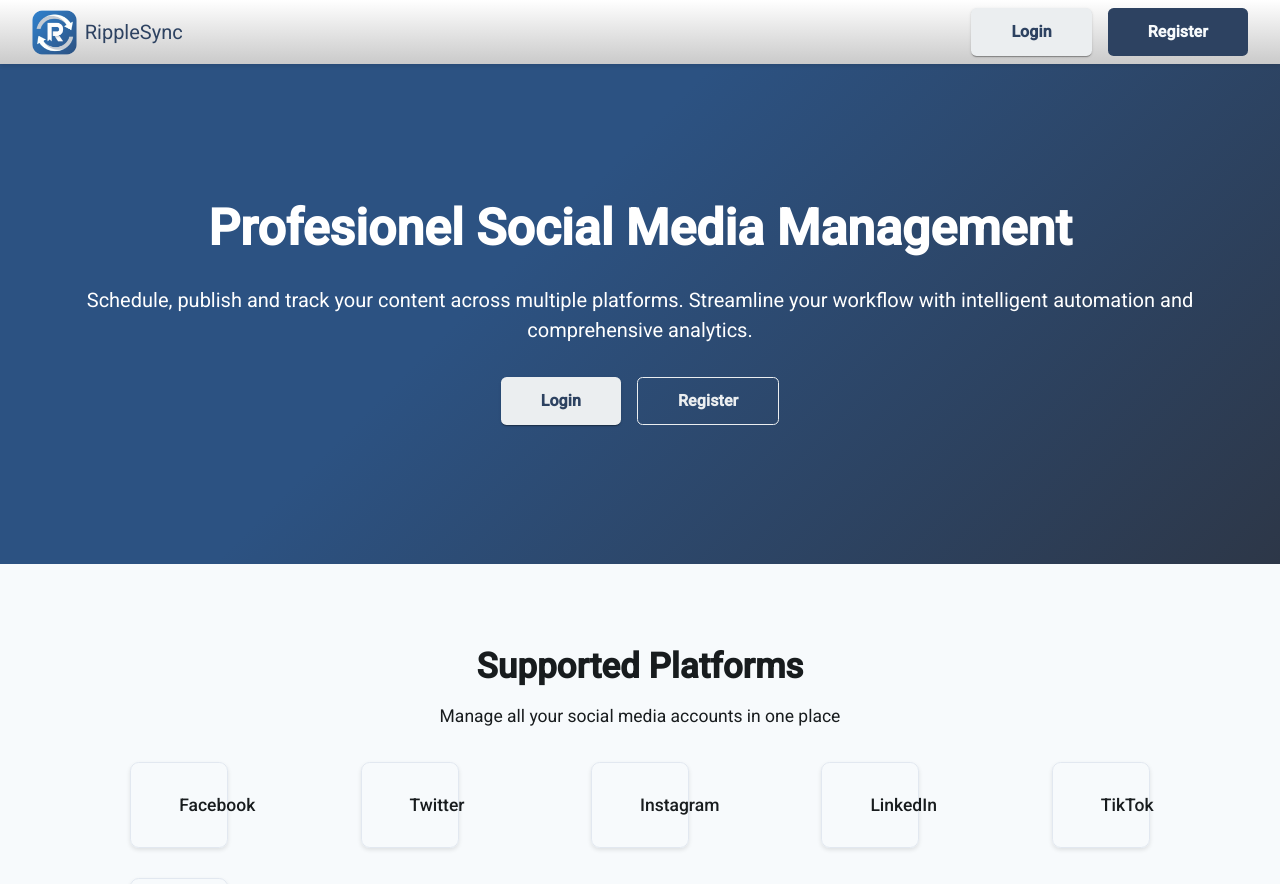
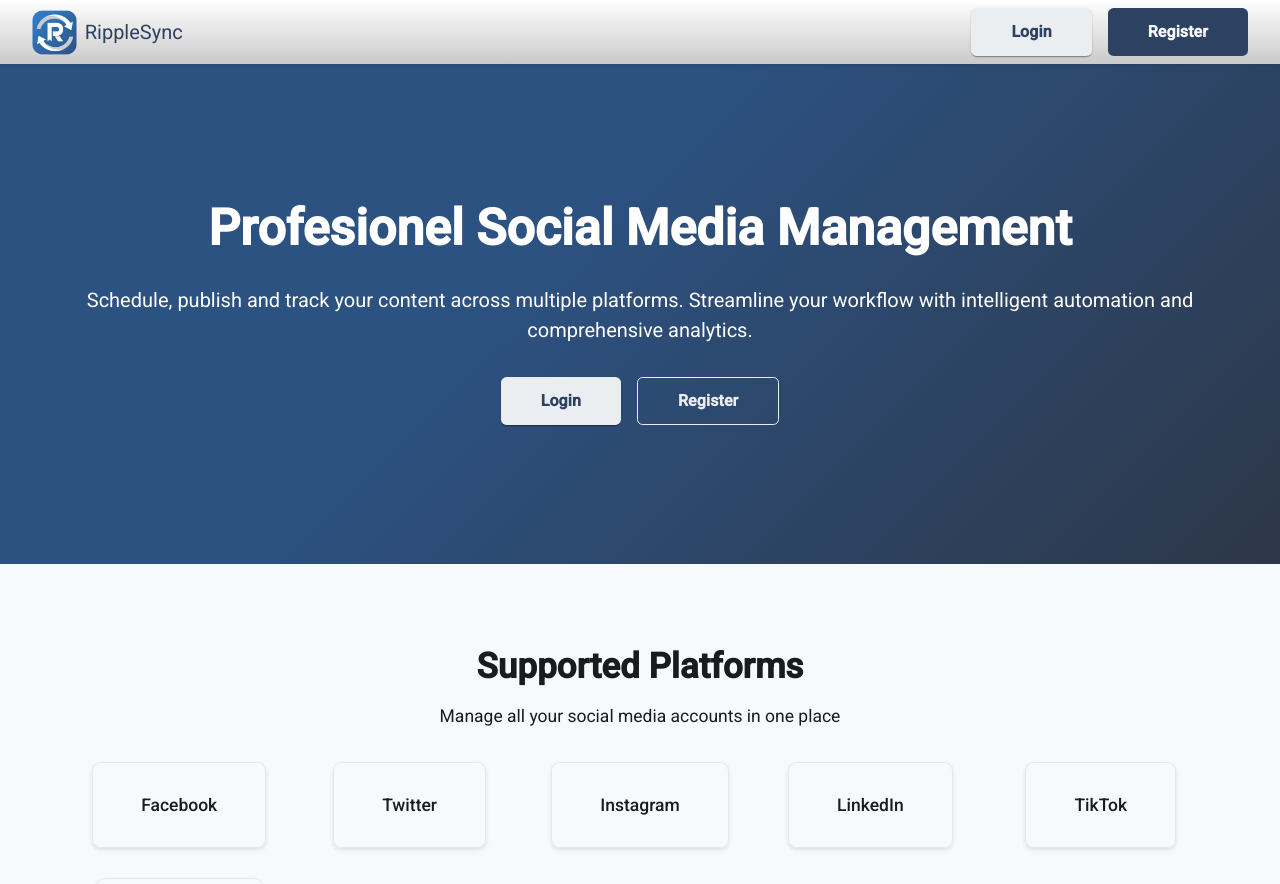
Before and after one commit to JKMN-Projects/ripple_sync_frontend, an Angular app in the folder ripple_sync/: page / in a window 1280 px wide. Shown: the top 884 px of the page. Built offline with nearby package versions, Linux system fonts and the light colour scheme.

Commit message:
Fixed tiles on front page

```diff
--- a/ripple_sync/src/app/pages/home/home.scss
+++ b/ripple_sync/src/app/pages/home/home.scss
@@ -52,7 +52,6 @@
 .platform-tile {
     font-size: 1.25em;
     font-weight: 500;
-    width: 85px;
     padding: 2rem 3rem;
     border: 1px solid #E2E8F0;
     border-radius: .5em;
```
